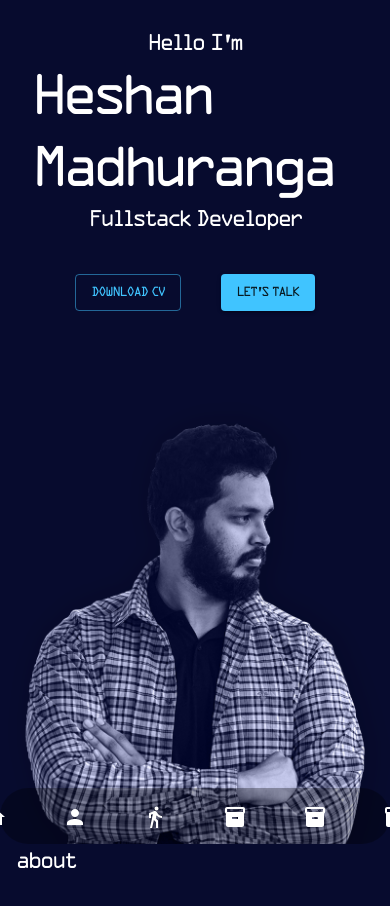
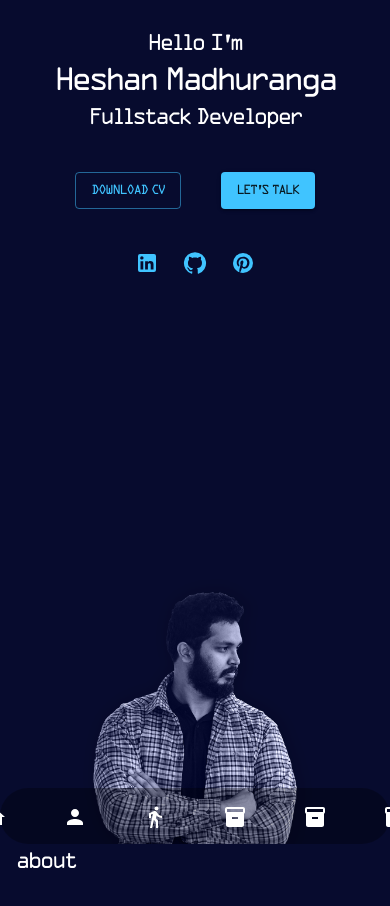
Before and after one commit to heshanm27/portfolio-, a React (Create React App) app: page / in a window 390 px wide. Shown: the top 906 px of the page. Built offline with nearby package versions, Linux system fonts and the light colour scheme.

Commit message:
fixed responsive

```diff
--- a/src/pages/Home/Home.tsx
+++ b/src/pages/Home/Home.tsx
@@ -49,7 +49,7 @@ export default function Home() {
               <Typography variant="h5" alignItems="center" color="white">
                 Hello I'm
               </Typography>
-              <Typography variant="h2" alignItems="center" color="white">
+              <Typography variant="h4" alignItems="center" color="white">
                 Heshan Madhuranga
               </Typography>
               <Typography variant="h5" alignItems="center" color="white">
@@ -71,14 +71,24 @@ export default function Home() {
               Let's Talk
             </Button>
           </Stack>
+
           <Stack
-            direction="column"
-            sx={{
-              position: "absolute",
-              bottom: "0",
-              marginBottom: "100px",
-              marginLeft: "100px",
-            }}
+            direction={matches === true ? "row" : "column"}
+            sx={[
+              {
+                position: "absolute",
+                bottom: "0",
+                justifyContent: "center",
+                marginBottom: "100px",
+                marginLeft: "100px",
+              },
+              matches && {
+                position: "static",
+                marginLeft: "0",
+                marginBottom: "10px",
+                marginTop: "30px",
+              },
+            ]}
           >
             {SocialMedia &&
               SocialMedia.map((value, index) => {
@@ -90,27 +100,17 @@ export default function Home() {
                   />
                 );
               })}
+          </Stack>
 
-            <Divider orientation="vertical" flexItem />
-          </Stack>
-          <Stack
-            direction="row"
-            justifyContent="center"
-            sx={{ marginTop: "0px" }}
-          >
+          <Stack direction="row" justifyContent="center">
             <img
               src={logo}
               alt="mainlogo"
-              width={matches === true ? "100%" : "25%"}
+              width={matches === true ? "60%" : "24%"}
               style={{ position: "absolute", bottom: "0" }}
             />
           </Stack>
         </Box>
-        <Stack
-          direction="row"
-          alignItems="center"
-          justifyContent={"center"}
-        ></Stack>
       </Container>
     </div>
   );
```
